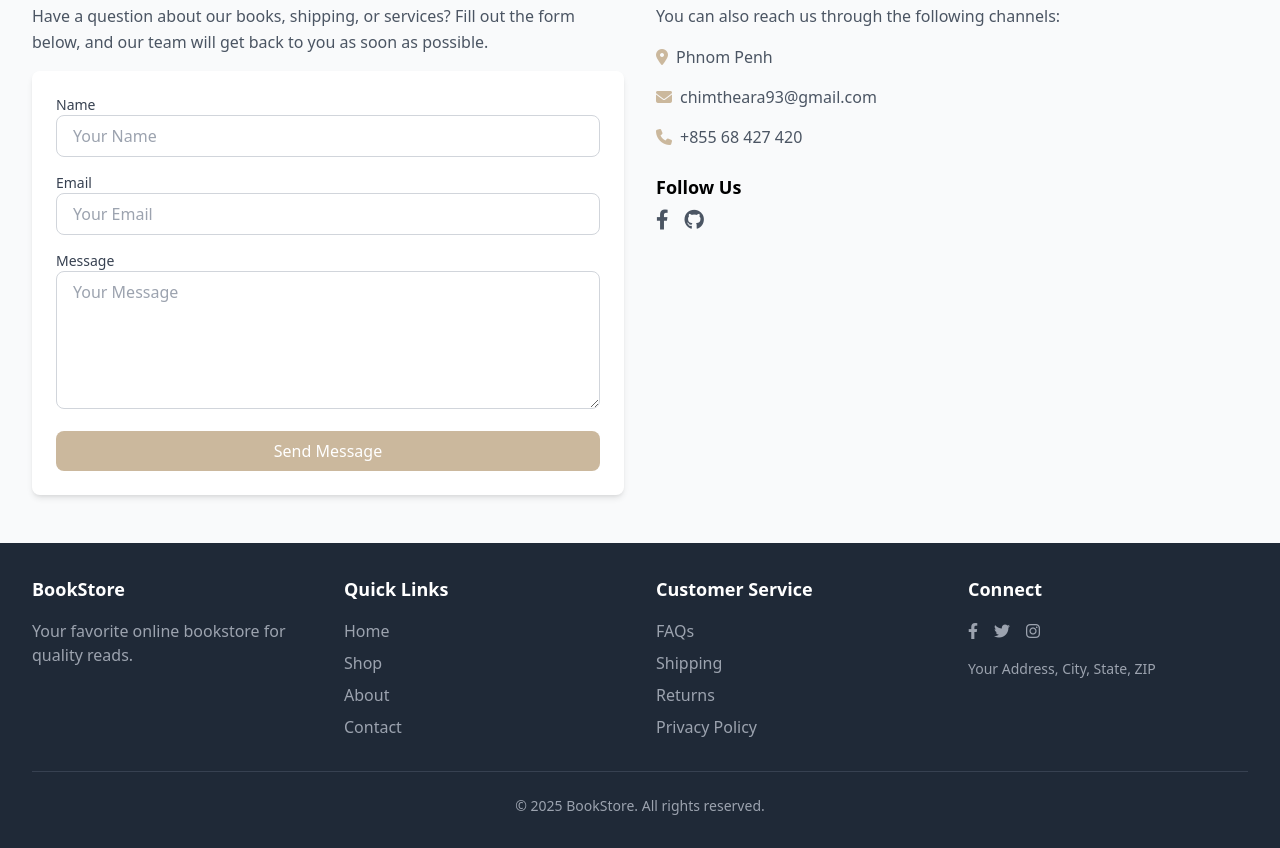
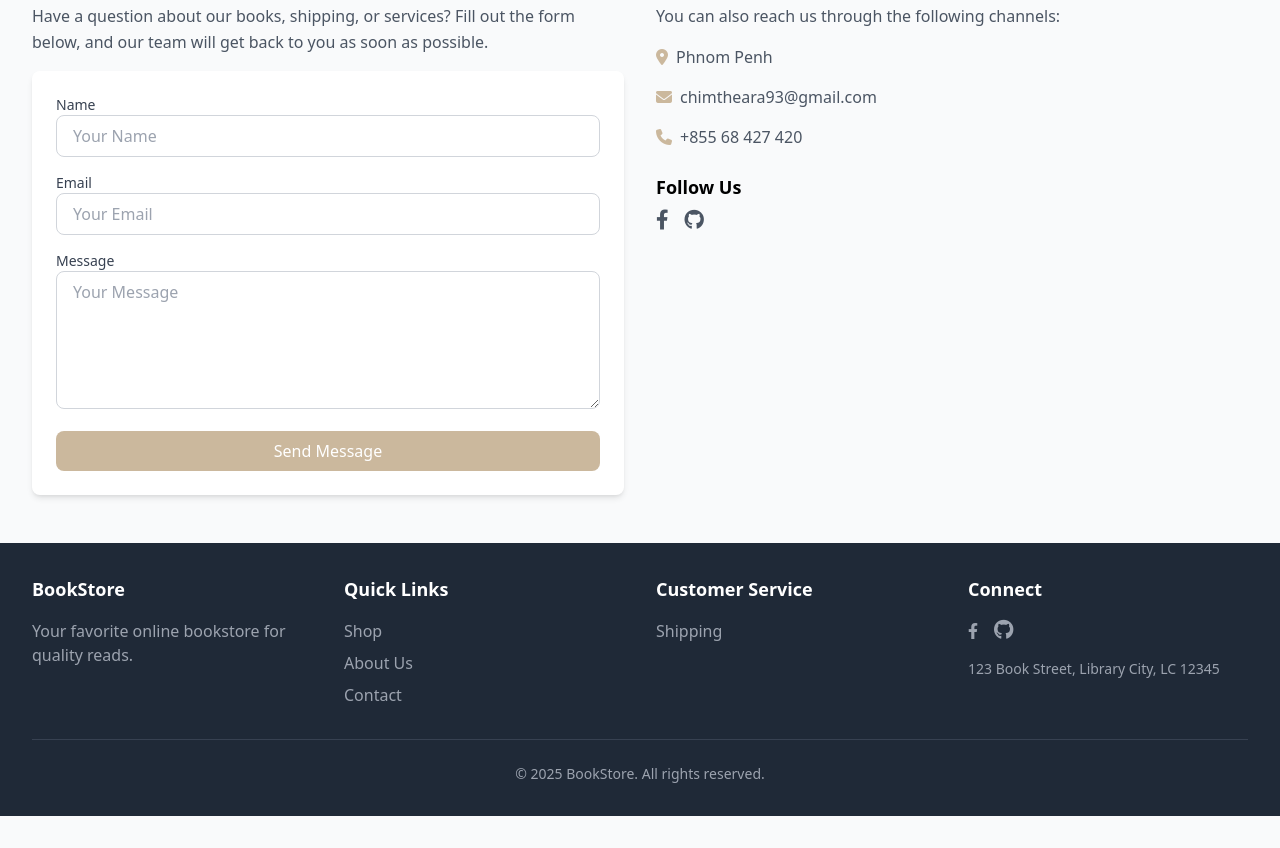
Before and after one commit to theara24/FinalSETEC, a website: page pages/contact.html in a window 1280 px wide. Shown: the part 485-1333 px from the top of the page. After the commit the page ends 1301 px from the top, so only its background shows below. Drawn offline with nearby package versions, Linux system fonts and the light colour scheme; some packages are replaced by stand-ins of ours; a script that the page names is missing.

Commit message:
footer cheeck

```diff
--- a/pages/contact.html
+++ b/pages/contact.html
@@ -159,7 +159,7 @@
         <div class="max-w-7xl mx-auto px-4 sm:px-6 lg:px-8 nav-container">
           <div class="flex justify-between items-center h-16">
             <div class="flex items-center">
-              <a href="index.html" class="flex items-center">
+              <a href="../index.html" class="flex items-center">
                 <i class="fas fa-book text-primary text-2xl mr-2 logo-icon"></i>
                 <span class="text-xl font-bold text-primary logo-text"
                   >BookStore</span
@@ -372,18 +372,13 @@
             <h3 class="text-lg font-semibold mb-4">Quick Links</h3>
             <ul class="space-y-2">
               <li>
-                <a href="index.html" class="text-gray-400 hover:text-white"
-                  >Home</a
-                >
-              </li>
-              <li>
-                <a href="shop.html" class="text-gray-400 hover:text-white"
+                <a href="../index.html" class="text-gray-400 hover:text-white"
                   >Shop</a
                 >
               </li>
               <li>
-                <a href="about.html" class="text-gray-400 hover:text-white"
-                  >About</a
+                <a href="aboutUs.html" class="text-gray-400 hover:text-white"
+                  >About Us</a
                 >
               </li>
               <li>
@@ -397,35 +392,27 @@
             <h3 class="text-lg font-semibold mb-4">Customer Service</h3>
             <ul class="space-y-2">
               <li>
-                <a href="#" class="text-gray-400 hover:text-white">FAQs</a>
-              </li>
-              <li>
                 <a href="#" class="text-gray-400 hover:text-white">Shipping</a>
-              </li>
-              <li>
-                <a href="#" class="text-gray-400 hover:text-white">Returns</a>
-              </li>
-              <li>
-                <a href="#" class="text-gray-400 hover:text-white"
-                  >Privacy Policy</a
-                >
               </li>
             </ul>
           </div>
           <div>
             <h3 class="text-lg font-semibold mb-4">Connect</h3>
             <div class="flex space-x-4 mb-4">
-              <a href="#" class="text-gray-400 hover:text-white"
+              <a
+                href="https://www.facebook.com/share/16cH6XETf3/?mibextid=wwXIfr"
+                class="text-gray-400 hover:text-white"
                 ><i class="fab fa-facebook-f"></i
               ></a>
-              <a href="#" class="text-gray-400 hover:text-white"
-                ><i class="fab fa-twitter"></i
-              ></a>
-              <a href="#" class="text-gray-400 hover:text-white"
-                ><i class="fab fa-instagram"></i
+              <a
+                href="https://github.com/theara24"
+                class="text-gray-400 hover:text-white"
+                ><i class="fab fa-github text-xl"></i
               ></a>
             </div>
-            <p class="text-gray-400 text-sm">Your Address, City, State, ZIP</p>
+            <p class="text-gray-400 text-sm">
+              123 Book Street, Library City, LC 12345
+            </p>
           </div>
         </div>
         <div
```
Also changed, not shown: index.html (+14 -25 lines), pages/aboutUs.html (+10 -25 lines), pages/admin.html (+25 -30 lines), pages/manageBooks.html (+2 -7 lines), pages/registerBooks.html (+3 -11 lines).
